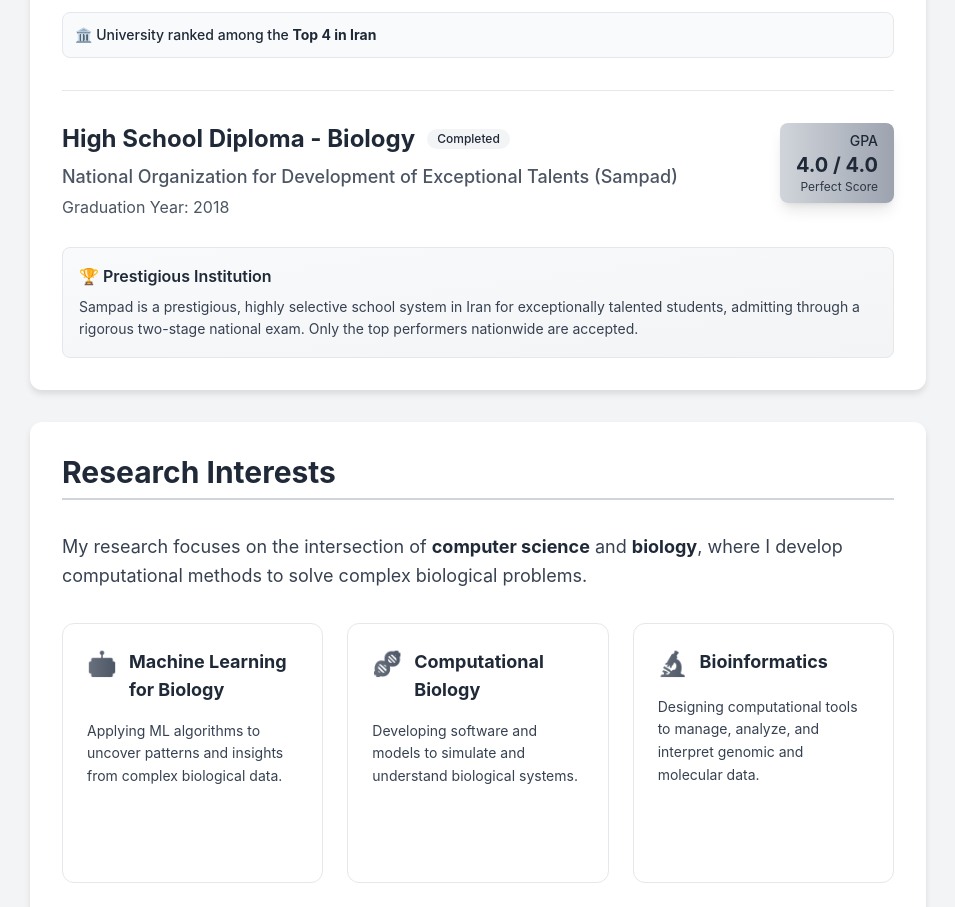
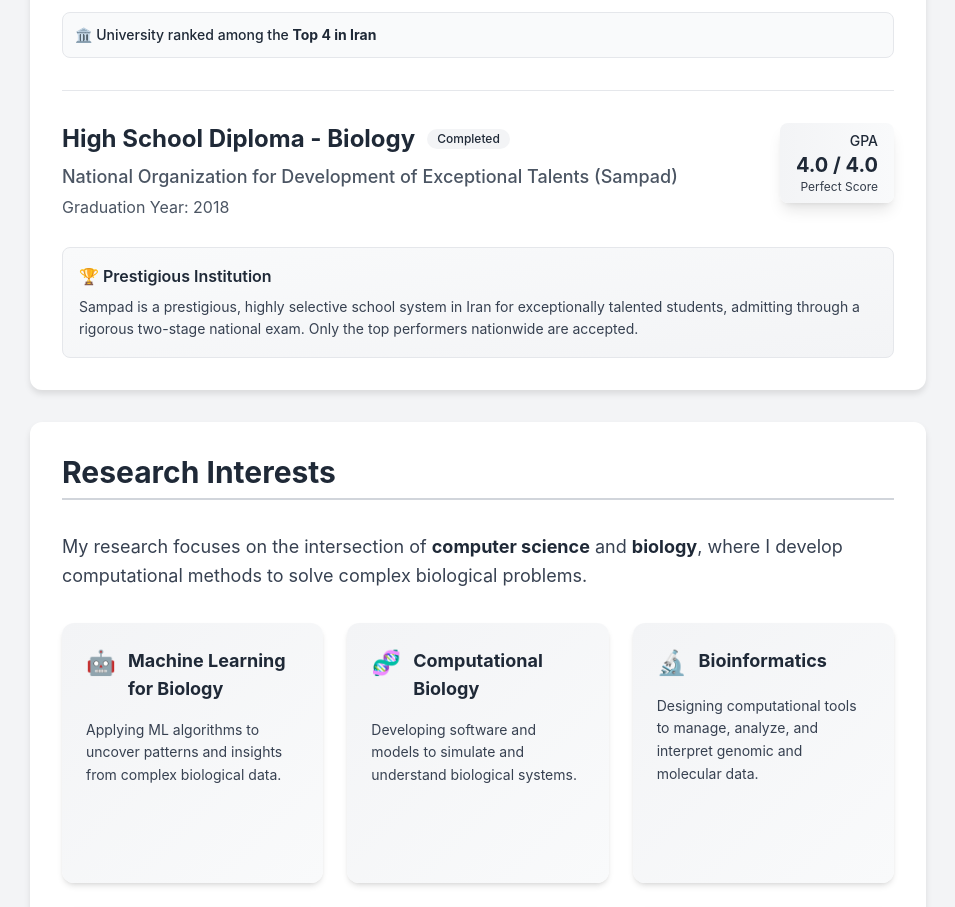
Before and after one commit to AliAlizadeh11/AliAlizadeh, a React (Create React App) app: page / in a window 1280 px wide. Shown: the part 1420-2327 px from the top of the page, without its empty margins (162-1117 px from the left). Built offline with nearby package versions, Linux system fonts and the light colour scheme.

Commit message:
fix: debug minor issue

```diff
--- a/src/components/Education.tsx
+++ b/src/components/Education.tsx
@@ -26,7 +26,7 @@ const Education: React.FC = () => {
                             </p>
                         </div>
                         <div className="lg:text-right mt-2 lg:mt-0">
-                            <div className="bg-gradient-to-r from-gray-300 to-gray-400 dark:from-gray-600 dark:to-gray-700 text-gray-800 dark:text-white px-4 py-2 rounded-lg shadow-lg">
+                            <div className="bg-gradient-to-r from-gray-100 to-gray-50 dark:from-gray-600 dark:to-gray-700 text-gray-800 dark:text-white px-4 py-2 rounded-lg shadow-lg">
                                 <div className="text-sm font-medium">GPA (Last 2 Years)</div>
                                 <div className="text-xl font-bold">3.66 / 4.0</div>
                                 <div className="text-xs opacity-90">17.37 / 20.0 (Iranian scale)</div>
@@ -84,7 +84,7 @@ const Education: React.FC = () => {
                             </p>
                         </div>
                         <div className="lg:text-right mt-2 lg:mt-0">
-                            <div className="bg-gradient-to-r from-gray-300 to-gray-400 dark:from-gray-600 dark:to-gray-700 text-gray-800 dark:text-white px-4 py-2 rounded-lg shadow-lg">
+                            <div className="bg-gradient-to-r from-gray-100 to-gray-50 dark:from-gray-600 dark:to-gray-700 text-gray-800 dark:text-white px-4 py-2 rounded-lg shadow-lg">
                                 <div className="text-sm font-medium">GPA</div>
                                 <div className="text-xl font-bold">4.0 / 4.0</div>
                                 <div className="text-xs opacity-90">Perfect Score</div>
--- a/src/components/Honors.tsx
+++ b/src/components/Honors.tsx
@@ -7,7 +7,7 @@ const honors = [
     highlight: '17.37/20',
     subtitle: 'School of Computer Science, IUST',
     details: 'Class of 110 students',
-    color: 'from-gray-200 to-gray-300',
+    color: 'from-gray-100 to-gray-50',
     highlightColor: 'text-gray-700 dark:text-gray-300',
   },
   {
@@ -16,7 +16,7 @@ const honors = [
     highlight: 'Rank 175 / 127,000',
     subtitle: 'Mathematics and Physics majors',
     details: 'National Ranking',
-    color: 'from-gray-200 to-gray-300',
+    color: 'from-gray-100 to-gray-50',
     highlightColor: 'text-gray-700 dark:text-gray-300',
   },
 ];
--- a/src/components/ResearchInterests.tsx
+++ b/src/components/ResearchInterests.tsx
@@ -52,7 +52,7 @@ const ResearchInterests: React.FC = () => {
 
     const getColorClasses = (color: string) => {
         const colorMap = {
-            gray: "from-gray-500 to-gray-600 dark:from-gray-600 dark:to-gray-700 border-gray-200 dark:border-gray-700 text-gray-800 dark:text-gray-200"
+            gray: "from-gray-100 to-gray-50 dark:from-gray-800/50 dark:to-gray-700/50 border-gray-200 dark:border-gray-700 text-gray-800 dark:text-gray-200"
         };
         return colorMap[color as keyof typeof colorMap] || colorMap.gray;
     };
@@ -110,10 +110,10 @@ const ResearchInterests: React.FC = () => {
             <div className="grid grid-cols-1 md:grid-cols-2 lg:grid-cols-3 gap-6">
                 {researchTopics.map((topic) => (
                     <div key={topic.id} className="group relative h-full">
-                        <div className="bg-white dark:bg-gray-800 rounded-xl p-6 border border-gray-200 dark:border-gray-700 hover:shadow-lg transition-all duration-300 hover:-translate-y-1 h-full flex flex-col min-h-[260px]">
+                        <div className={`bg-gradient-to-br ${getColorClasses(topic.color)} rounded-xl p-6 shadow-md hover:shadow-lg transition-all duration-300 hover:-translate-y-1 h-full flex flex-col min-h-[260px]`}>
                             {/* Header */}
                             <div className="flex items-start gap-3 mb-4">
-                                <div className={`text-2xl bg-gradient-to-r ${getColorClasses(topic.color)} bg-clip-text text-transparent`}>
+                                <div className="text-2xl">
                                     {topic.icon}
                                 </div>
                                 <h4 className="font-bold dark:text-white text-gray-800 text-lg">
```
Also changed, not shown: 7 other files (tests, documents, lock files or other folders).
